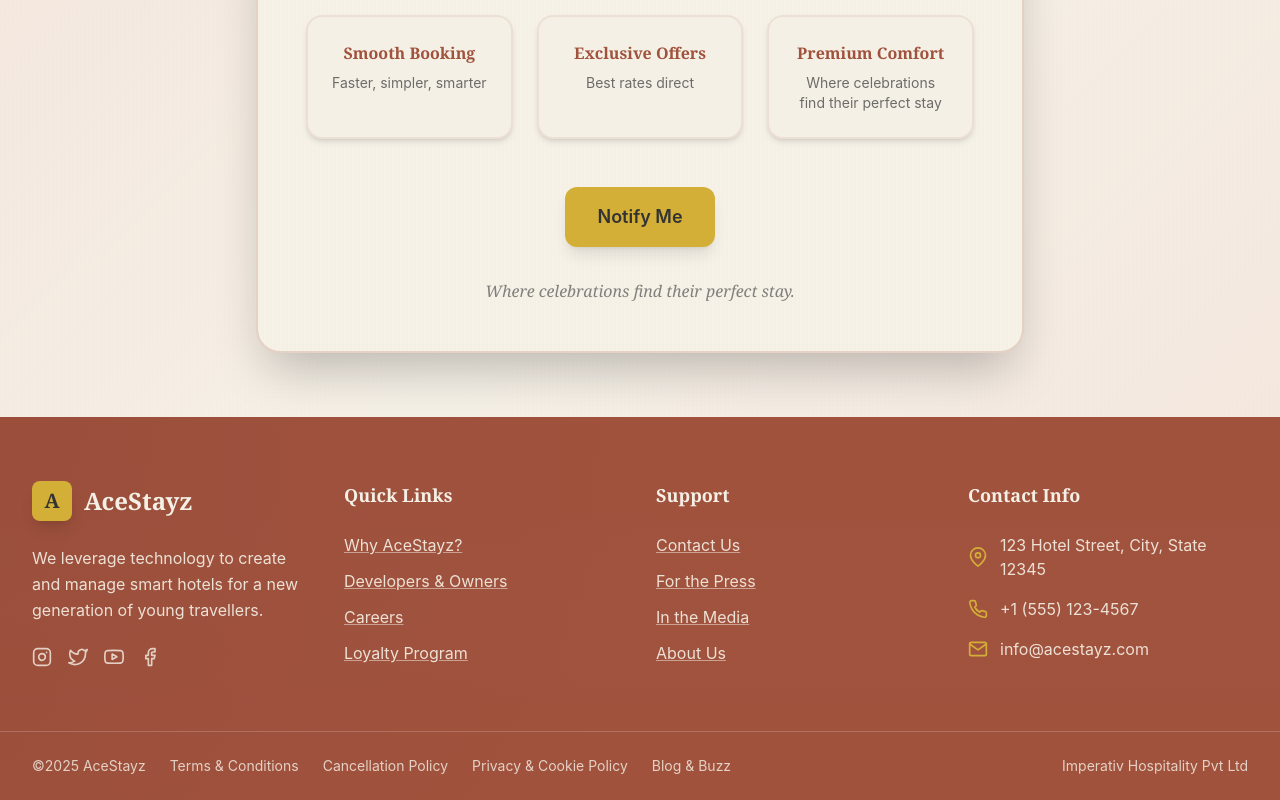
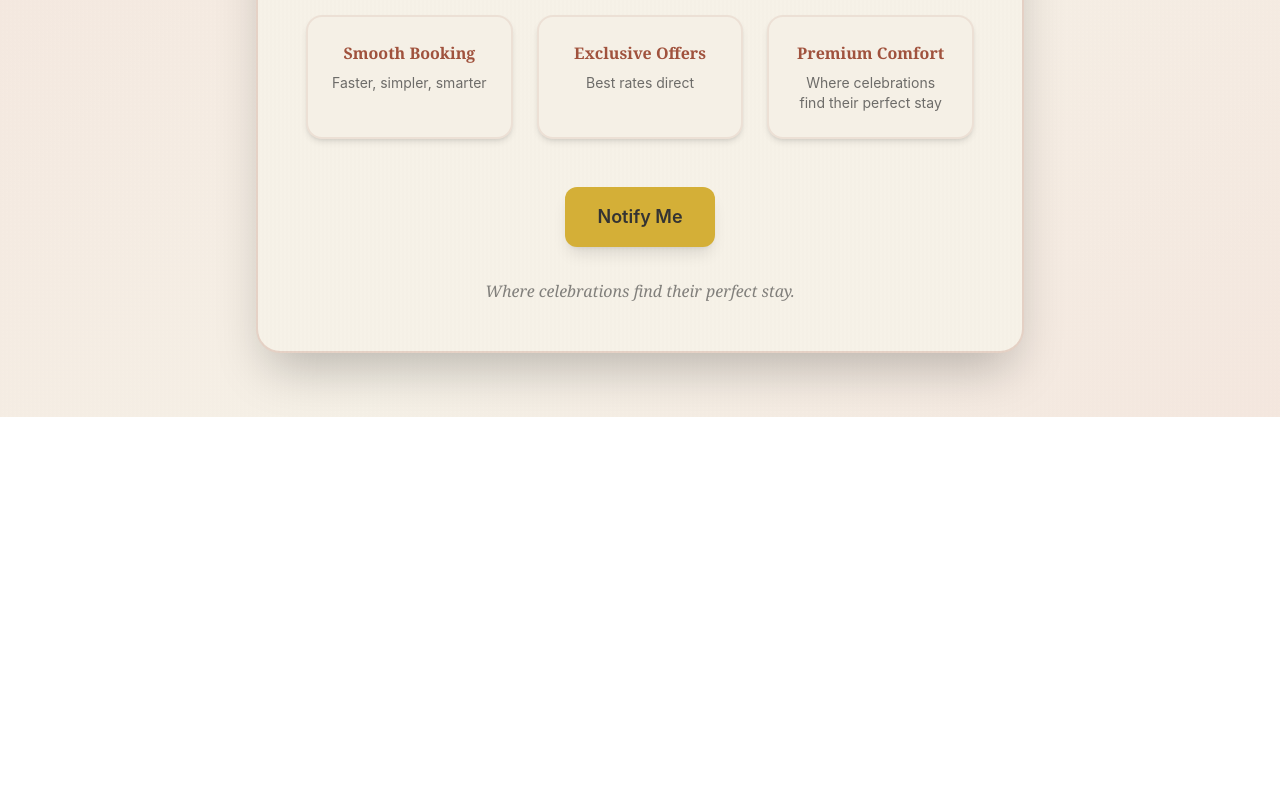
Before and after one commit to thisisshivamtiwari/acestayz.com, a React (Vite) app: page /comingsoon in a window 1280 px wide. Shown: the part 501-1301 px from the top of the page. After the commit the page ends 918 px from the top, so only its background shows below. Built offline with nearby package versions, Linux system fonts and the light colour scheme; the HTML template or start-up script is replaced by a standard one.

Commit message:
final changes

```diff
--- a/src/components/Footer.tsx
+++ b/src/components/Footer.tsx
@@ -320,9 +320,9 @@ const Footer: React.FC = () => {
                 Blog & Buzz
               </a>
             </div>
-            <div className="text-sm text-cream/80 font-sans">
+            {/* <div className="text-sm text-cream/80 font-sans">
               Imperativ Hospitality Pvt Ltd
-            </div>
+            </div> */}
           </div>
         </div>
       </div>
--- a/src/pages/ComingSoonPage.tsx
+++ b/src/pages/ComingSoonPage.tsx
@@ -1,5 +1,5 @@
 import { useEffect, useState } from 'react'
-import Footer from '../components/Footer'
+// import Footer from '../components/Footer'
 
 const ComingSoonPage = () => {
   const [isVisible, setIsVisible] = useState(false)
@@ -102,7 +102,7 @@ const ComingSoonPage = () => {
         </div>
       </main>
 
-      <Footer />
+      {/* <Footer /> */}
     </div>
   )
 }
```
